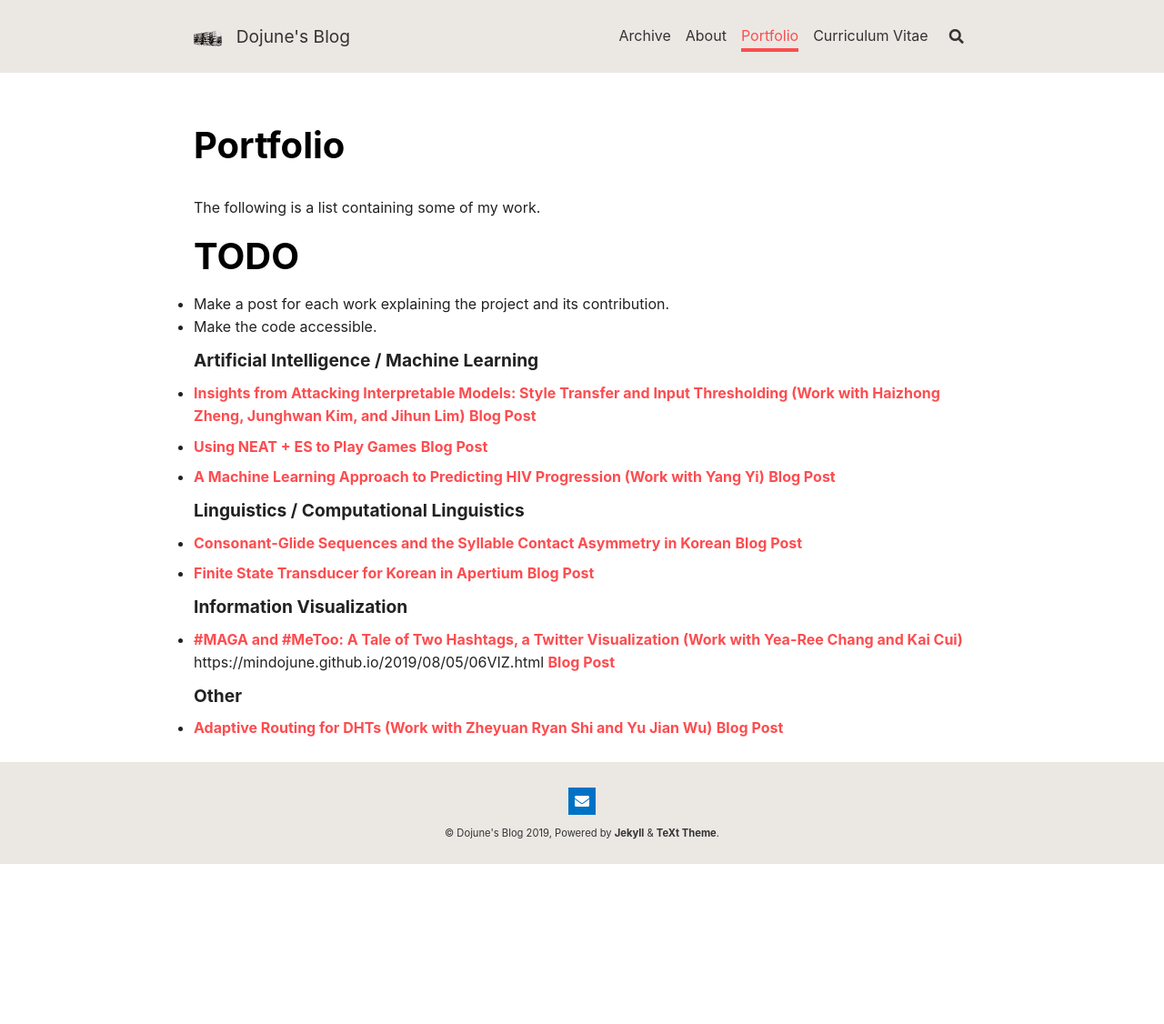
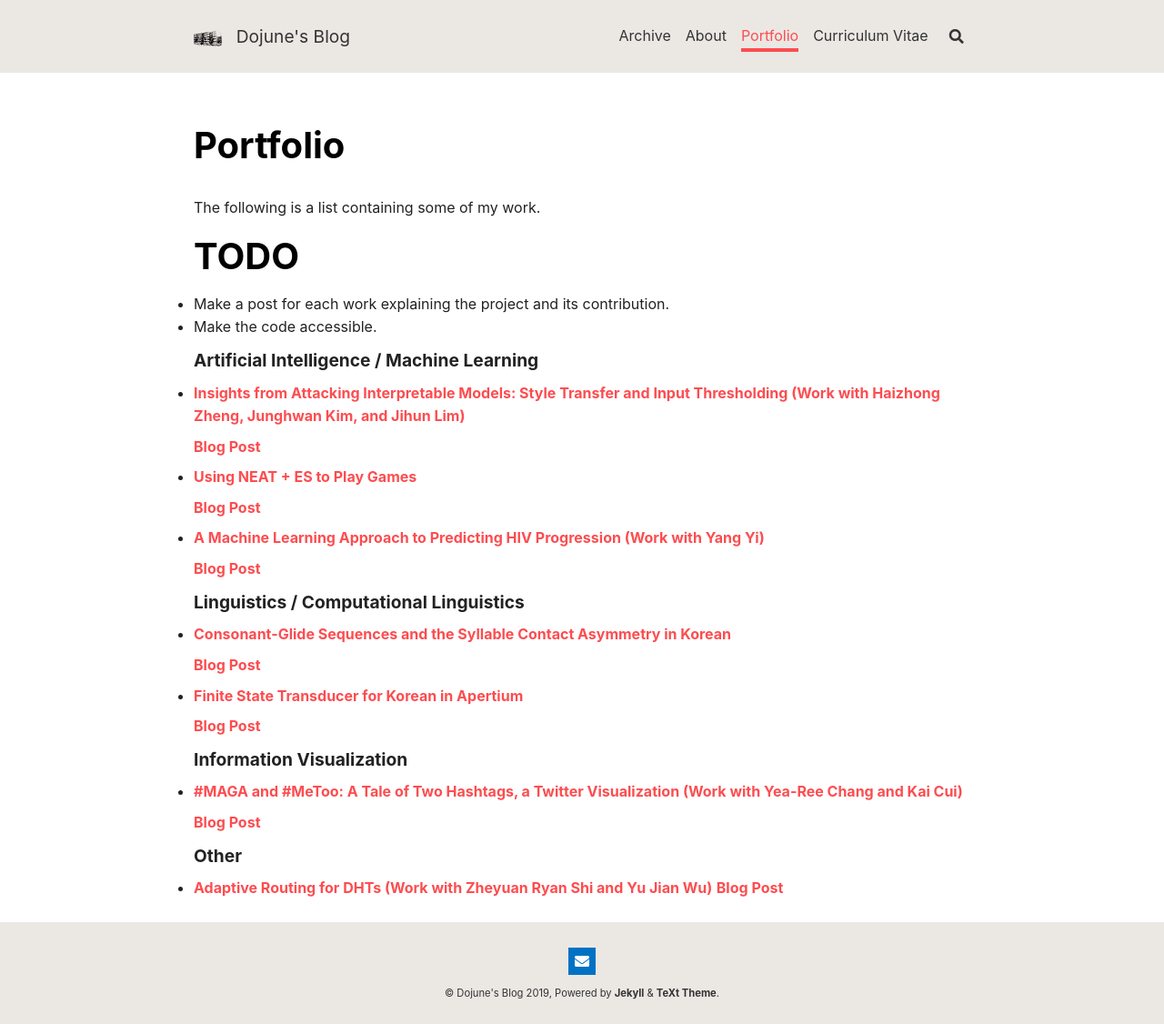
Before and after one commit to mindojune/mindojune.github.io, a Jekyll site: the page built from portfolio.md, in a window 1280 px wide. Shown: the whole page at 91% size. Built offline with Jekyll 4.4.1, drawn with Linux system fonts in a browser that asks for light colours; nearby versions of some CDN libraries; our own code applies the rules of GitHub Pages for plain Markdown files; before the commit the page ends 950 px from its top, so only the background shows below that.

Commit message:
Update portfolio.md

```diff
--- a/portfolio.md
+++ b/portfolio.md
@@ -11,27 +11,32 @@ The following is a list containing some of my work.
 
 #### Artificial Intelligence / Machine Learning
 - [Insights from Attacking Interpretable Models: Style Transfer and Input Thresholding (Work with Haizhong Zheng, Junghwan Kim, and Jihun Lim)](https://github.com/mindojune/mindojune.github.io/blob/master/_data/eecs598_012_project.pdf)
+
 [Blog Post](https://mindojune.github.io/2019/08/05/01ADV.html)
 
 - [Using NEAT + ES to Play Games](https://github.com/mindojune/mindojune.github.io/blob/master/_data/cs81.pdf)
+
 [Blog Post](https://mindojune.github.io/2019/08/05/02NEAT+ES.html)
 
 - [A Machine Learning Approach to Predicting HIV Progression (Work with Yang Yi)](https://github.com/mindojune/mindojune.github.io/blob/master/_data/cs68.pdf)
+
 [Blog Post](https://mindojune.github.io/2019/08/05/03ML_HIV.html)
 
 
 #### Linguistics / Computational Linguistics
 - [Consonant-Glide Sequences and the Syllable Contact Asymmetry in Korean](https://github.com/mindojune/mindojune.github.io/blob/master/_data/ling85.pdf)
+
 [Blog Post](https://mindojune.github.io/2019/08/05/04PHON.html)
 
 - [Finite State Transducer for Korean in Apertium](https://github.com/mindojune/kor-transducer)
+
 [Blog Post](https://mindojune.github.io/2019/08/05/05FST.html)
 
 
 #### Information Visualization
 - [#MAGA and #MeToo: A Tale of Two Hashtags, a Twitter Visualization (Work with Yea-Ree Chang and Kai Cui)](https://cyearee.github.io/twitter_visualization/index.html)
-https://mindojune.github.io/2019/08/05/06VIZ.html
-[Blog Post]()
+
+[Blog Post](https://mindojune.github.io/2019/08/05/06VIZ.html)
 
 
 #### Other
```
